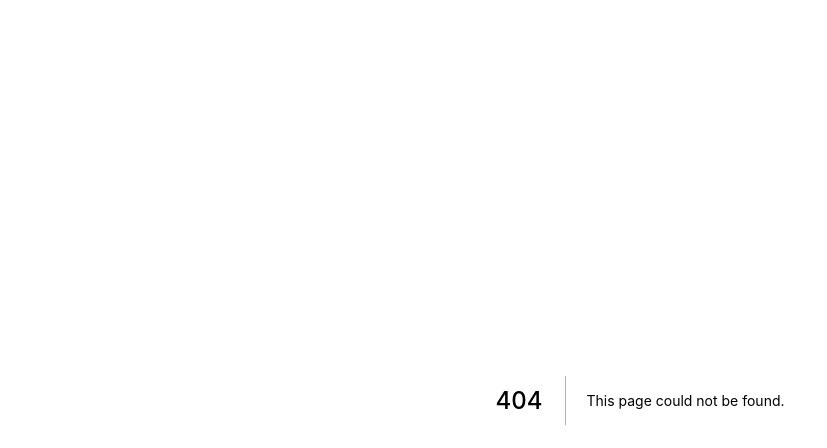
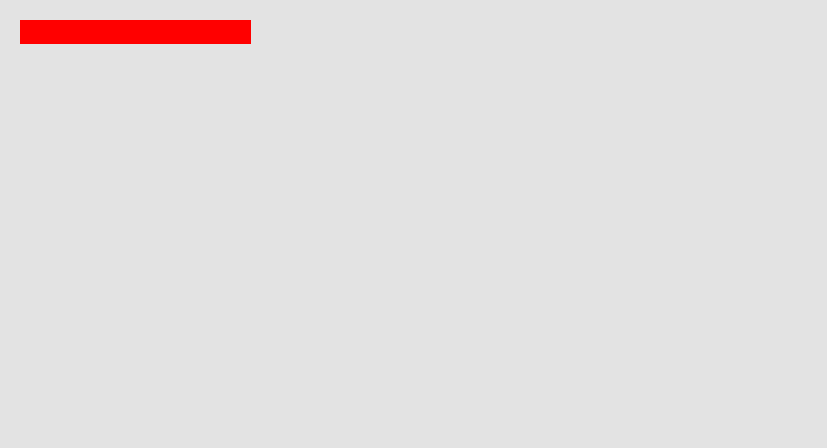
Before and after one commit to Agility-Creative-Solutions/scrummy-app, a Next.js app: page /design-system in a window 1280 px wide. Before the commit this address had no page. Shown: the top 448 px of the page, without its empty margins (0-827 px from the left). Built offline with nearby package versions, Linux system fonts and the light colour scheme.

Commit message:
feat: create design system page and install styled-components

```diff
--- a/package.json
+++ b/package.json
@@ -24,7 +24,10 @@
     "next": "^12.2.2",
     "next-seo": "^5.4.0",
     "react": "^18.2.0",
-    "react-dom": "^18.2.0"
+    "react-dom": "^18.2.0",
+    "react-icons": "^4.4.0",
+    "styled-components": "^5.3.5",
+    "tailwindcss": "^3.1.6"
   },
   "devDependencies": {
     "@commitlint/cli": "^17.0.3",
@@ -35,6 +38,7 @@
     "@types/jest": "^28.1.5",
     "@types/node": "^18.0.4",
     "@types/react": "^18.0.15",
+    "@types/styled-components": "^5.1.25",
     "@typescript-eslint/eslint-plugin": "^5.30.6",
     "@typescript-eslint/parser": "^5.30.6",
     "autoprefixer": "^10.4.7",
--- /dev/null
+++ b/src/components/atoms/Input/bin/InputStyled.ts
@@ -0,0 +1,5 @@
+import styled from 'styled-components';
+
+export default styled.input`
+  background-color: red;
+`;
--- /dev/null
+++ b/src/components/atoms/Input/index.tsx
@@ -0,0 +1,14 @@
+import React from 'react';
+
+import InputStyled from './bin/InputStyled';
+
+type Props = {
+  type: string;
+  placeholder?: string;
+};
+
+const Input = ({ type, placeholder }: Props) => {
+  return <InputStyled type={type} placeholder={placeholder} />;
+};
+
+export default Input;
--- /dev/null
+++ b/src/pages/design-system.tsx
@@ -0,0 +1,9 @@
+import Input from '@/components/atoms/Input';
+
+const DesignSystem = () => (
+  <div style={{ backgroundColor: '#e3e3e3', height: '100vh', padding: 20 }}>
+    <Input type="text" />
+  </div>
+);
+
+export default DesignSystem;
```
Also changed, not shown: 1 other file (tests, documents, lock files or other folders).
